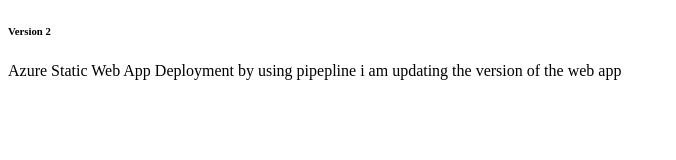
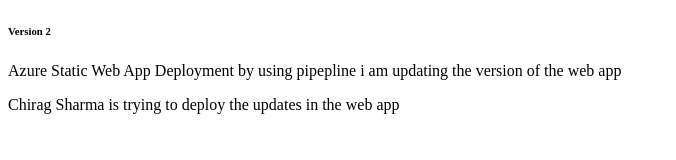
Before and after one commit to ChiragBhora/my-web, a plain HTML site: page index.html in a window 1280 px wide. Shown: the whole page, without its empty margins (0-676 px from the left). Drawn offline with Linux system fonts and the light colour scheme.

Commit message:
Update index.html

```diff
--- a/index.html
+++ b/index.html
@@ -6,5 +6,6 @@
 <body>
      <h6>Version 2</h6>
     <p>Azure Static Web App Deployment by using pipepline i am updating the version of the web app</p>
+    <p> Chirag Sharma is trying to deploy the updates in the web app </p>
 </body>
 </html>
```
